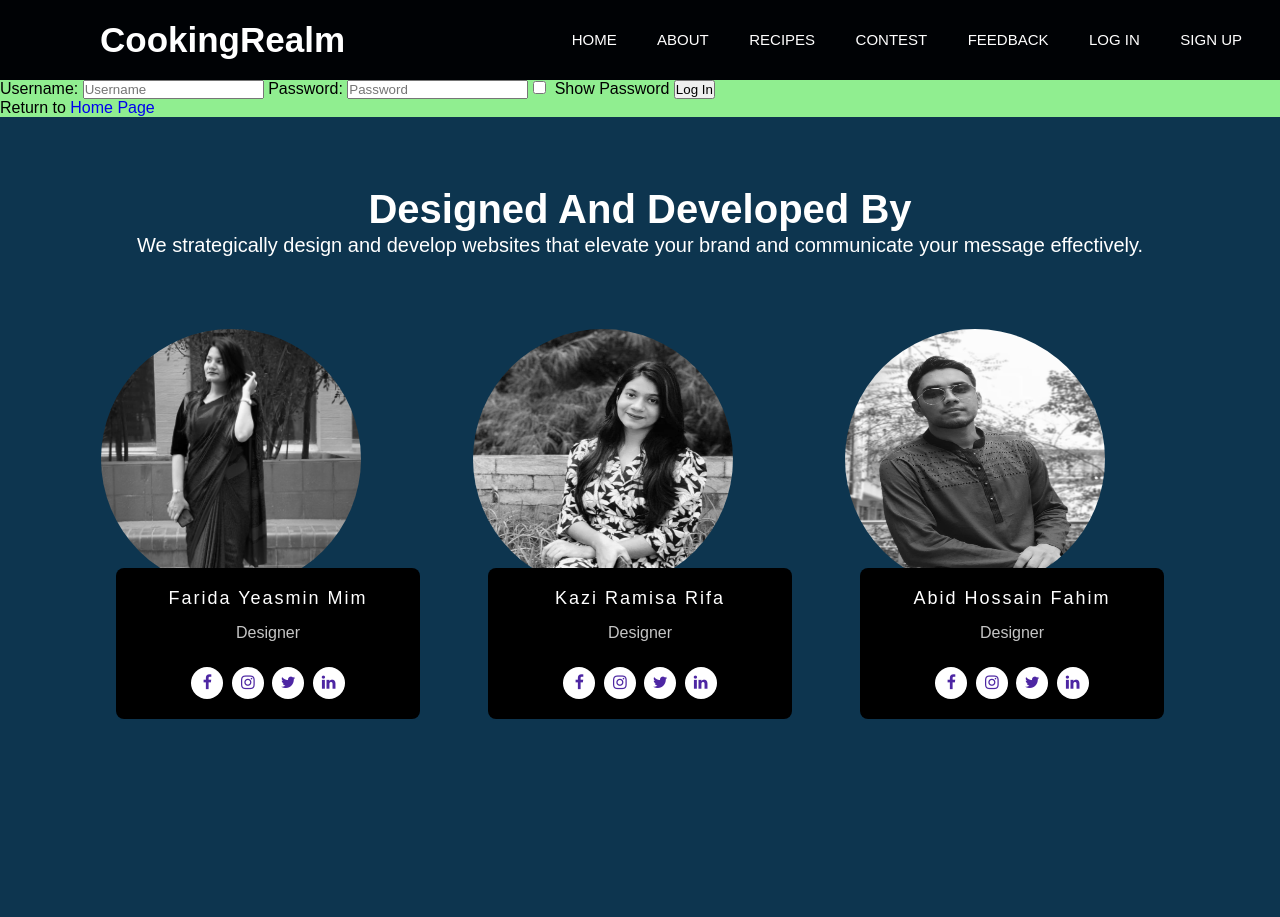
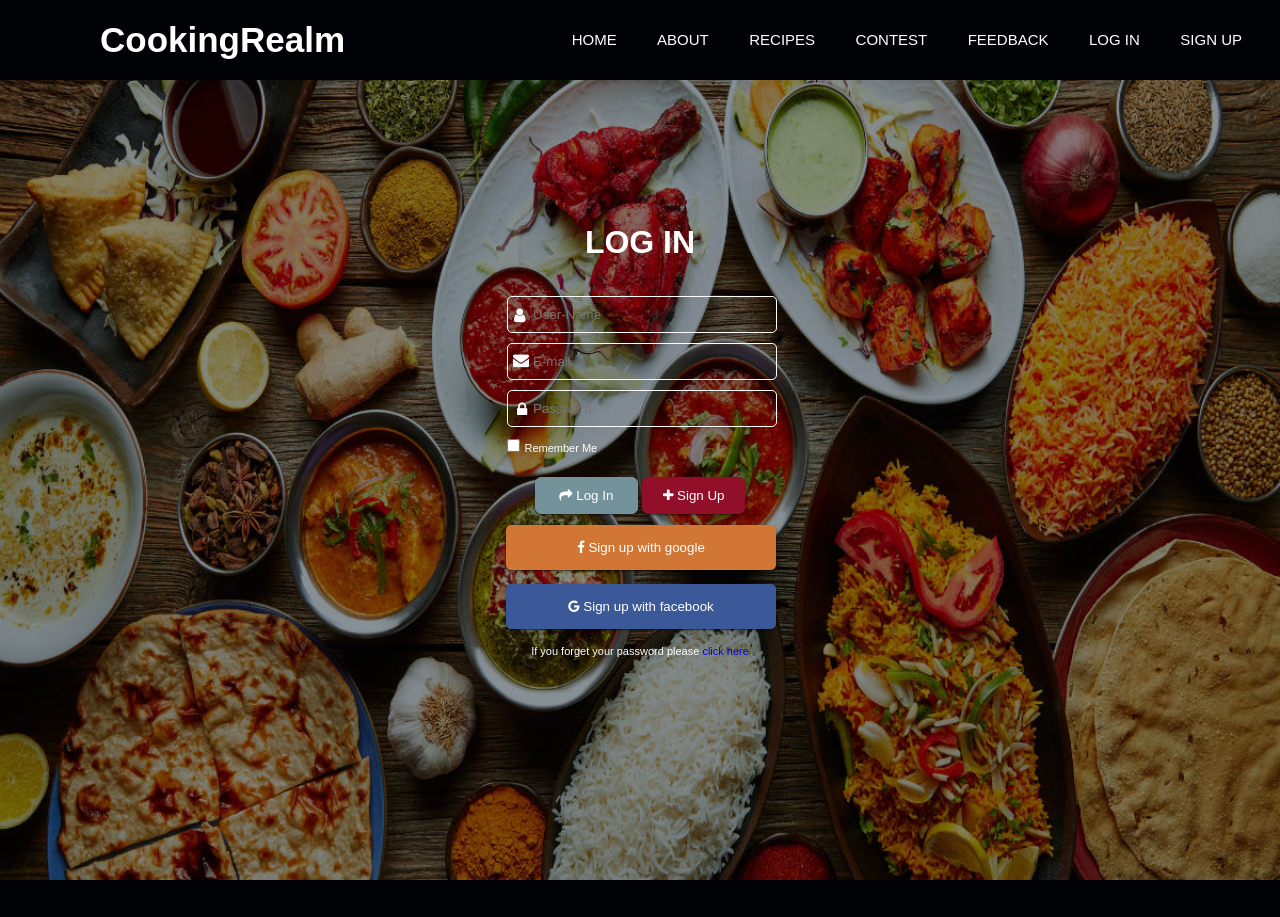
Before and after one commit to KaziRamisaRifa/Coocking-Relam-Web-Development-Project, a PHP site: page /login.php in a window 1280 px wide. After the commit the page ends 880 px from the top, so only its background shows below. Run offline with PHP 8.4, Linux system fonts and the light colour scheme.

Commit message:
Update login.php

```diff
--- a/Cooking Realm Project/login.php
+++ b/Cooking Realm Project/login.php
@@ -1,89 +1,68 @@
 <?php
-session_start();
-if(!empty($_SESSION["username"]))
-{
-      if($_SESSION["username"] =="admin")
-      {
-        header('Location: admin_profile.php');
-      }else{
-//        header('Location: user_profile.php');
-  header('Location: Dashboard.php');
-      }
-}
-require 'connection.php';
-if(isset($_POST['username']) && isset($_POST['password']))
-{
-    $username = $_POST['username'];
-    $password = $_POST['password'];
-    $login_user ="select * from user where User_Name='$username' && Password ='$password'";
-    $result = $conn->query($login_user);
-    if ($result->num_rows > 0) {
-      while($row = $result->fetch_assoc()) {
-        $_SESSION["username"] = $row['username'];
+include 'connection.php';
 
-      }
-      if($username =="admin")
-      {
-        header('Location: admin_profile.php');
-      }else{
-      //  header('Location: user_profile.php');
-        header('Location: Dashboard.php');
-      }
-    }else{
-      echo "<script>alert('wrong username & Password')</script>";
-    }
-
-}
 ?>
 <!DOCTYPE html>
-<html lang="en">
+<html lang="en" dir="ltr">
+  <head>
+    <meta charset="utf-8">
+    <title></title>
+    <!-- style.css-->
+    <link rel="stylesheet" href="CSS/style3.css">
 
-<head>
-        <title>Login</title>
- <link rel="stylesheet" type="text/css" href="style.css">
-        <style type="text/css">
-            body {
-                background-color: lightgreen;
-            }
+    <!-- Bootstrap Grid System-->
+    <link rel="stylesheet" href="CSS/bootstrap-grid.css">
+  </head>
+  <body>
+    <header>
+      <?php include 'header.php';?>
+                </header>
 
-            input {
-                left: 100px;
-            }
-        </style>
-</head>
-<body>
-<header>
-  <?php include 'header.php';?>
-            </header>
-        <div>
-                        <form action="login.php" method="post">
+                <div class="bground">
 
+                <div id='AppendHere'></div>
+<!--start login form-->
+<form id="loginform" action="#"><!--action="the site link"-->
+  <!--start header-->
+  <h1>LOG IN</h1>
 
-                                <label for="username">Username:</label>
-                                <input type="text" class="form-control" id="username" name="username" required placeholder="Username">
+    <!--site link-->
+    <!--end site-->
 
-                                <label for="password">Password:</label>
-                                <input type="password" id="password" name="password" required placeholder="Password">
+    <div class="input-info">
+        <!--the input div containe the information of the user-->
+        <i class="fa fa-user"></i>
+        <!--user name-->
+        <input type="text" placeholder="User-Name">
+        <i class="fa fa-envelope"></i>
+        <!--user email-->
+        <input type="email" placeholder="E-mail" required autocomplete="off" validate>
+        <i class="fa fa-lock"></i>
+        <!--yser password-->
+        <input type="password" placeholder="Password">
+        <!--the checkbox to make the browser remember the user-->
+        <input type="checkbox">
+        <span>Remember Me</span><br>
+    </div>
 
-                                <input type="checkbox" onclick="myFunction()"> &nbsp;Show Password
-                            <button type="submit">Log In</button>
-                        </form>
+    <div class="log-sign"><!--the login button and the sign up button>[to the sign up page]-->
+        <button class="login" form="loginform"><i class="fa fa-mail-forward (alias)"></i> Log In</button><!--log in-->
 
+            <button class="signup" form="signupform"><i class="fa fa-plus"></i> Sign Up</button>
 
-                        <p>Return to <a href="index.php">Home Page</a></p>
-                    </div>
-      <footer>  <?php include 'footer.php';?></footer>
-</body>
+    </div><!--end of the log-sign-->
 
+    <div class="social-media"><!--sign up by fb and tw-->
+    <button class="btn1"> <i class="fa fa-facebook"></i> Sign up with google</a>
+    </button>
+
+    <button class="btn2"> <i class="fa fa-google"></i> Sign up with facebook</a>
+    </button>
+  </div>
+
+  <p class="forget-password">If you forget your password please <a href="#">click here</a></p>
+
+</form>
+</div>
+  </body>
 </html>
-<script type="text/javascript">
-    function myFunction() {
-        var x = document.getElementById("password");
-        if (x.type === "password") {
-            x.type = "text";
-        } else {
-            x.type = "password";
-        }
-    }
-
-</script>
```
